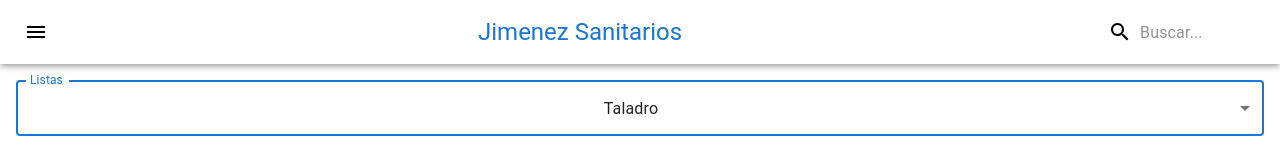
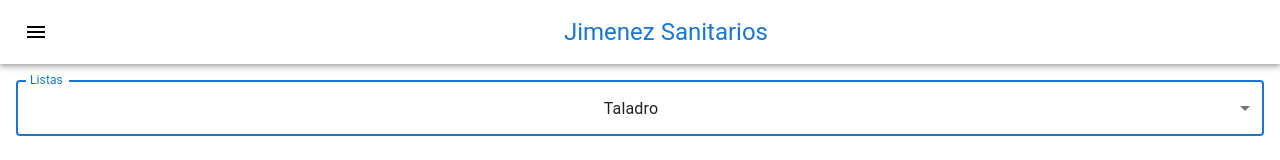
Before and after one commit to jerojimenez17/JimenezSanitarios, a React (Create React App) app in the folder jimenez-sanitarios/: page /products in a window 1280 px wide. Shown: the top 160 px of the page. Built offline with nearby package versions, Linux system fonts and the light colour scheme; no server answers.

Commit message:
CommentSearch

```diff
--- a/jimenez-sanitarios/src/components/AppBar/SearchAppBar.tsx
+++ b/jimenez-sanitarios/src/components/AppBar/SearchAppBar.tsx
@@ -95,7 +95,7 @@ export default function SearchAppBar({
           >
             Jimenez Sanitarios
           </Typography>
-          <Search>
+          {/* <Search>
             <SearchIconWrapper>
               <SearchIcon />
             </SearchIconWrapper>
@@ -110,7 +110,7 @@ export default function SearchAppBar({
               placeholder="Buscar..."
               inputProps={{ "aria-label": "buscar" }}
             />
-          </Search>
+          </Search> */}
         </Toolbar>
       </AppBar>
     </Box>
```
